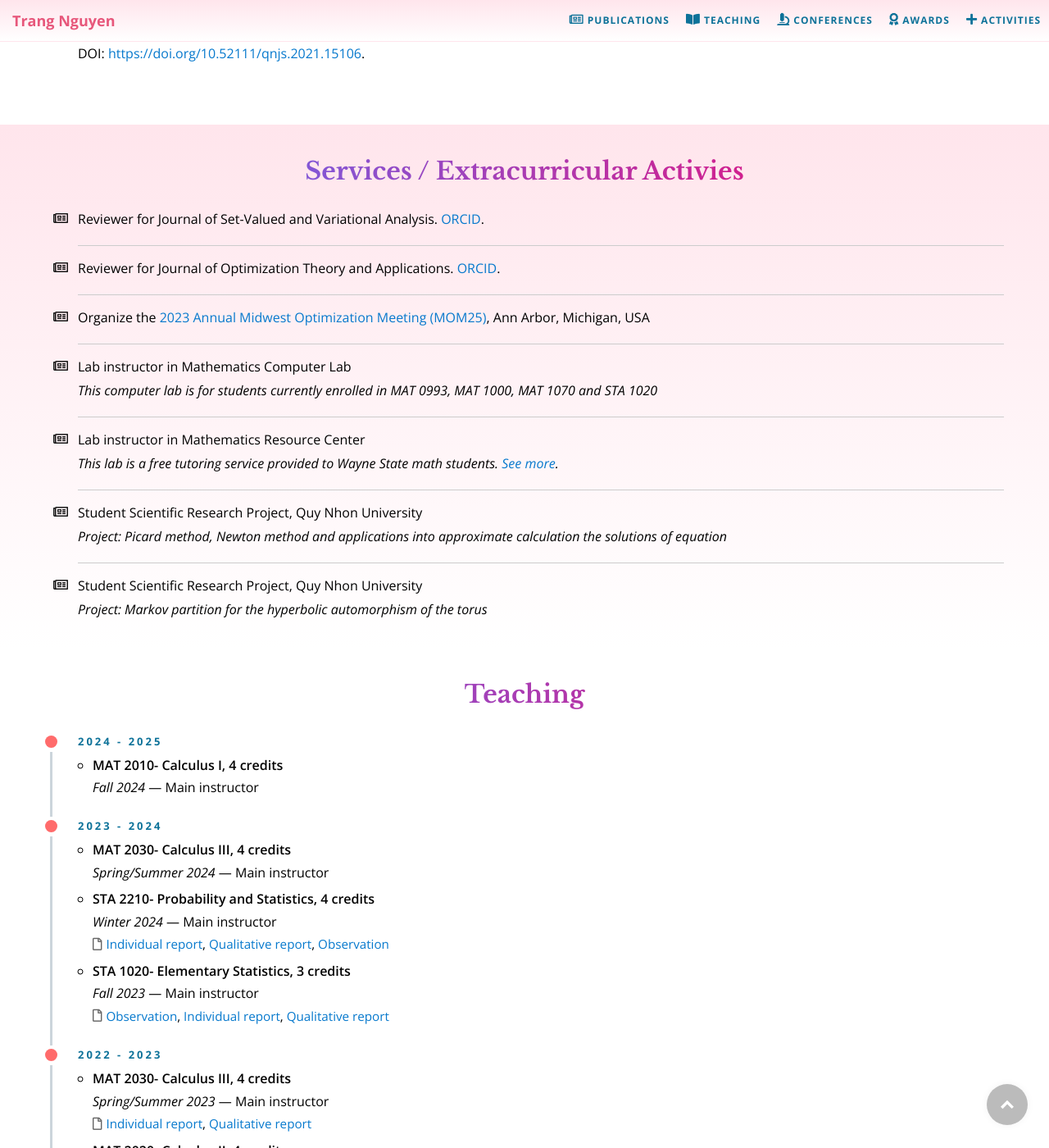
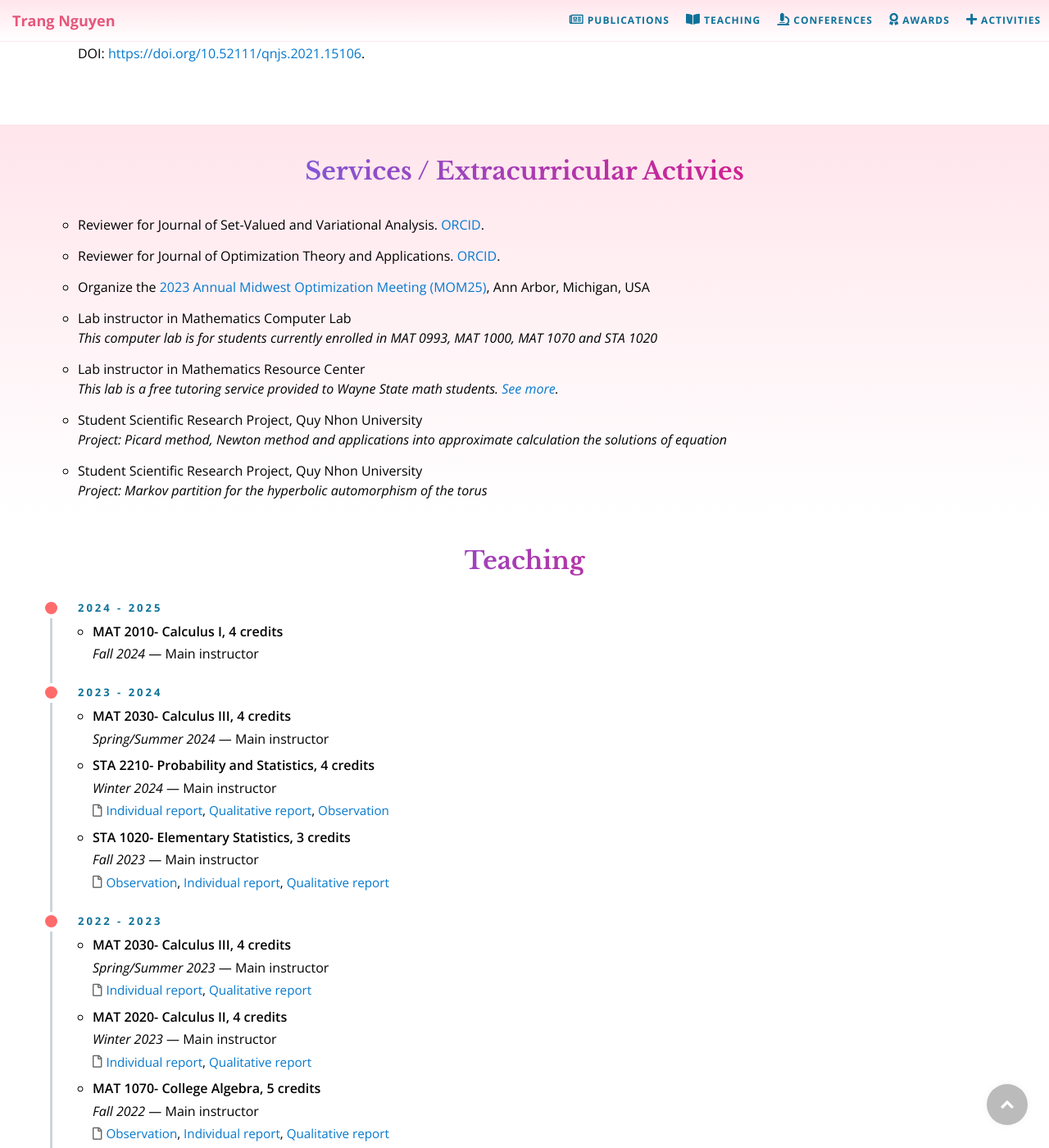
Before and after one commit to daitrangng/daitrangng.github.io, a Jekyll site: the page built from index.md, in a window 1280 px wide and 1400 px high, scrolled down 1856 px. Shown: the whole window at 82% size. Built offline with Jekyll 4.4.1, drawn with Linux system fonts in a browser that asks for light colours; formulas are drawn with MathJax 3.

Commit message:
change style activities

```diff
--- /dev/null
+++ b/_includes/sections/sec-actrivity.html
@@ -0,0 +1,13 @@
+<h2{% if include.ref %} id="{{ include.ref }}" {% endif %} class="section-title">{{ include.heading }}</h2>
+  {% if include.ref-title %}
+  <h4><a class="txt-color" href="{{ include.ref }}">{{ include.ref-title }}</a></h4>
+  {% endif %}
+
+<ul class="activities">
+  {% for item in include.source limit: include.limit %}
+    <li class="act-item">
+      <div class="name">{{item.activity | markdownify}}</div>
+      {% if item.more %}<div class="more">{{item.more | markdownify}}</div>{% endif %}
+    </li>
+  {% endfor %}
+</ul>
--- a/css/custom.scss
+++ b/css/custom.scss
@@ -102,6 +102,26 @@ a:focus {
   }
 }
 
+.activities {
+  list-style: circle;
+
+  .act-item {
+    padding: 7px 0;
+    .name, .more {
+      p {
+        margin-top: 0;
+        margin-bottom: 0;
+      }
+    }
+    .name {
+
+    }
+    .more {
+
+    }
+  }
+}
+
 .navbar-custom {
   // background-color: var(--main-bg);
   background: linear-gradient(180deg, var(--main-bg) 0%, var(--main-bg-2) 100%);
@@ -117,7 +137,9 @@ a:focus {
 .alt-color:nth-child(even) {
   // background-color: var(--main-bg);
   background: linear-gradient(180deg, var(--main-bg) 0%, var(--main-bg-2) 100%);
-  padding-bottom: 0px;
+  &:not(.not-pb-0) {
+    padding-bottom: 0px;
+  }
 }
 
 footer {
--- a/index.md
+++ b/index.md
@@ -89,7 +89,7 @@ css:
 </section>
 
 <!-- contact -->
-<section class="alt-color">
+<section class="alt-color not-pb-0">
   {% include sections/sec-front-md.html %}
   {% include sections/sec-contact.html %}
   {% include sections/sec-back.html %}
```
Also changed, not shown: other parts of index.md (+1 -1 lines).
